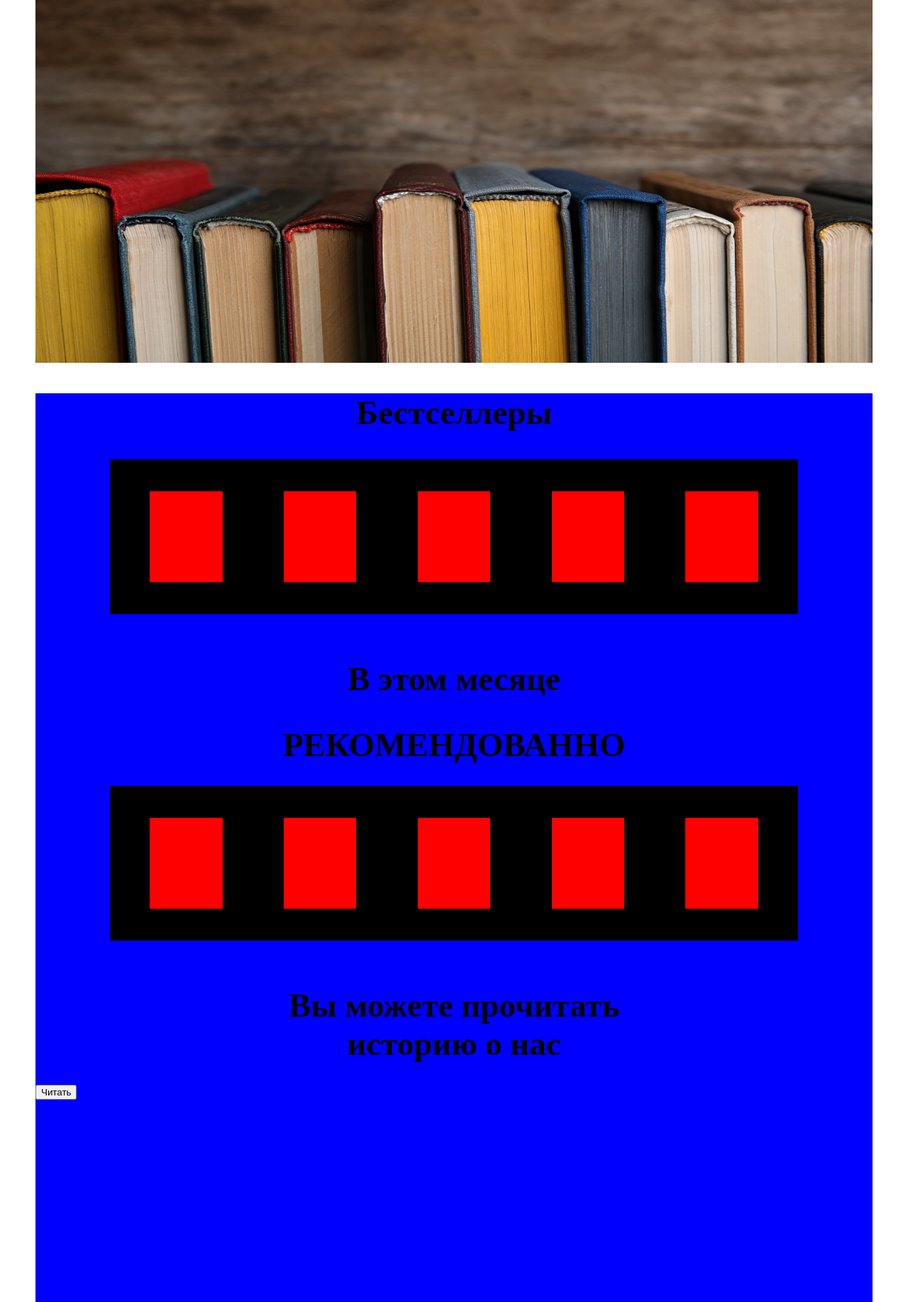
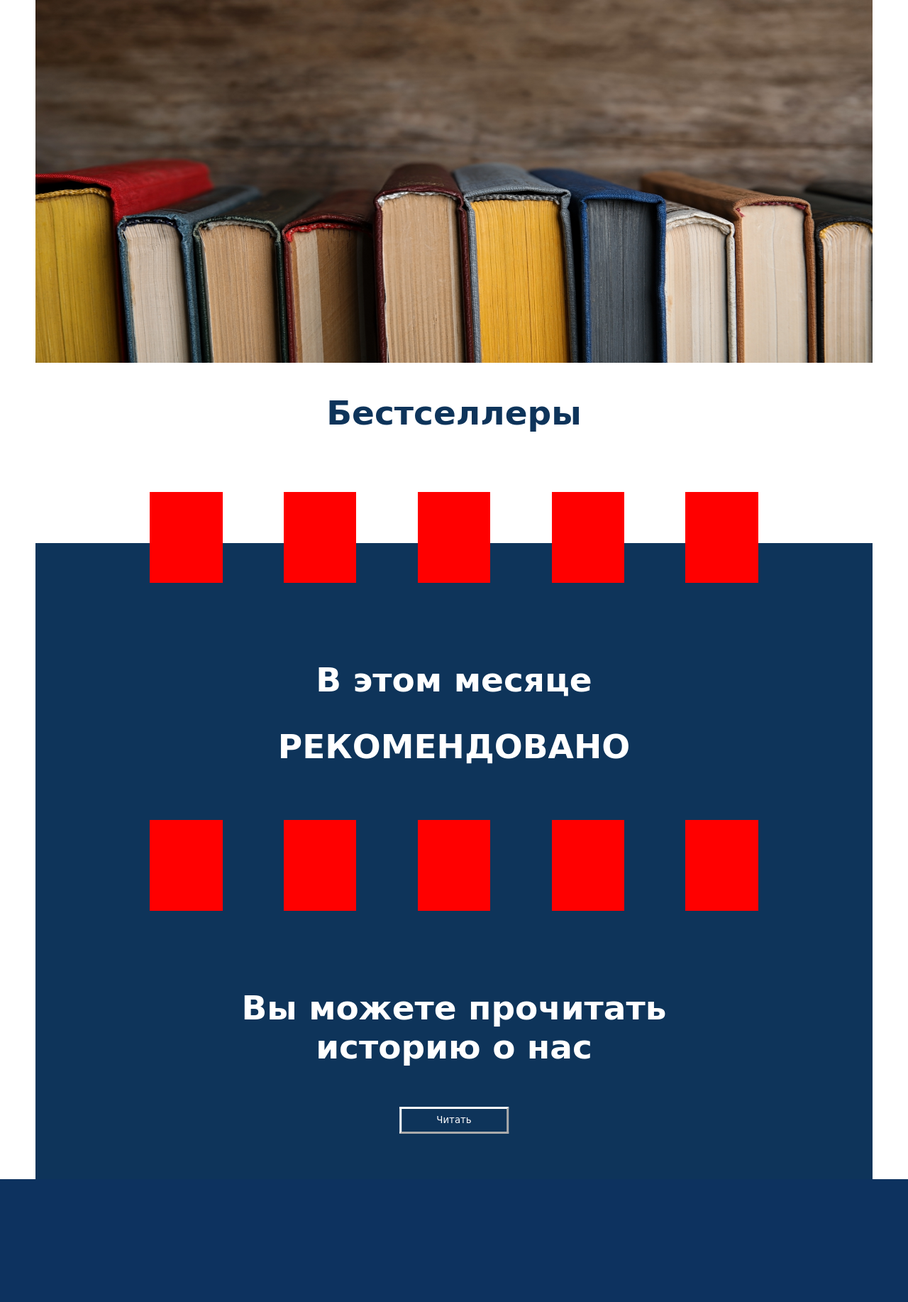
Before and after one commit to ktodkf/Library, a PHP site: page / in a window 1280 px wide. Shown: the part 71-1905 px from the top of the page at 71% size. After the commit the page ends 1732 px from the top, so only its background shows below. Run offline with PHP 8.4, Linux system fonts and the light colour scheme.

Commit message:
смотри

```diff
--- a/index.php
+++ b/index.php
@@ -25,8 +25,7 @@
     <img class="background" src="images/background.jpeg">
 
     <div>
-        <div class="background_blue" >
-            <h2 class="name_best">Бестселлеры</h2>
+        <h2 class="name_best_one">Бестселлеры</h2>
         <div class="block_book_category">
             <div class="book_one">
             </div>
@@ -41,7 +40,7 @@
         </div>
 
         <h2 class="name_best">В этом месяце</h2>
-            <h1 class="name_best">РЕКОМЕНДОВАННО</h1>
+        <h1 class="name_best">РЕКОМЕНДОВАНО</h1>
         <div class="block_book_category">
             <div class="book_one">
             </div>
@@ -56,8 +55,8 @@
         </div>
 
         <h1 class="name_best"> Вы можете прочитать<br> историю о нас</h1>
-            <button>Читать</button>
+        <button class="button_read">Читать</button>
     </div>
-    </div>
+    <div class="background_blue" ></div>
 </body>
 </html>
--- a/style/style_main.css
+++ b/style/style_main.css
@@ -9,7 +9,7 @@ body
 li
 {
     font: 19px/32px Georgia;
-    color: #333;
+    color: #0e345a;
     padding: 10px 20px 8px 45px;
     text-decoration: none;
     display: block;
@@ -48,7 +48,6 @@ li
 
 .block_book_category
 {
-    background-color: black ;
     width: 80%;
     height: 15vw;
     display: flex;
@@ -64,18 +63,49 @@ li
     background-color: red ;
     width: 8vw;
     height: 10vw;
+
 }
 
 .name_best
 {
     text-align: center;
     font-size: 47px;
+    color: white;
+    font-family: Bradley Hand, cursive;
 }
 
+.name_best_one
+{
+    color: #0e345a;
+    text-align: center;
+    font-size: 47px;
+    font-family: Bradley Hand, cursive;
+}
 .background_blue
 {
-    background-color: blue;
-    height: 100vw;
+    background-color: #0e345a;
+    height: 70vw;
     width: 100%;
-    padding-top: -10vw;
+    margin-top: -65vw;
 }
+
+.button_read
+{
+    width: 12vw;
+    height: 3vw;
+    position: relative;
+    left: 50%;
+    transform: translate(-50%, 0);
+    margin-top: 2vw;
+    background-color: #0e345a;
+    border-color: white;
+    color:  white;
+    border-width: 3px;
+    font-family: Bradley Hand, cursive;
+}
+
+.button_read:hover
+{
+    background-color: white;
+    color:  #0e345a;
+}
```
Lines whose indentation alone changed are shown as unchanged.
